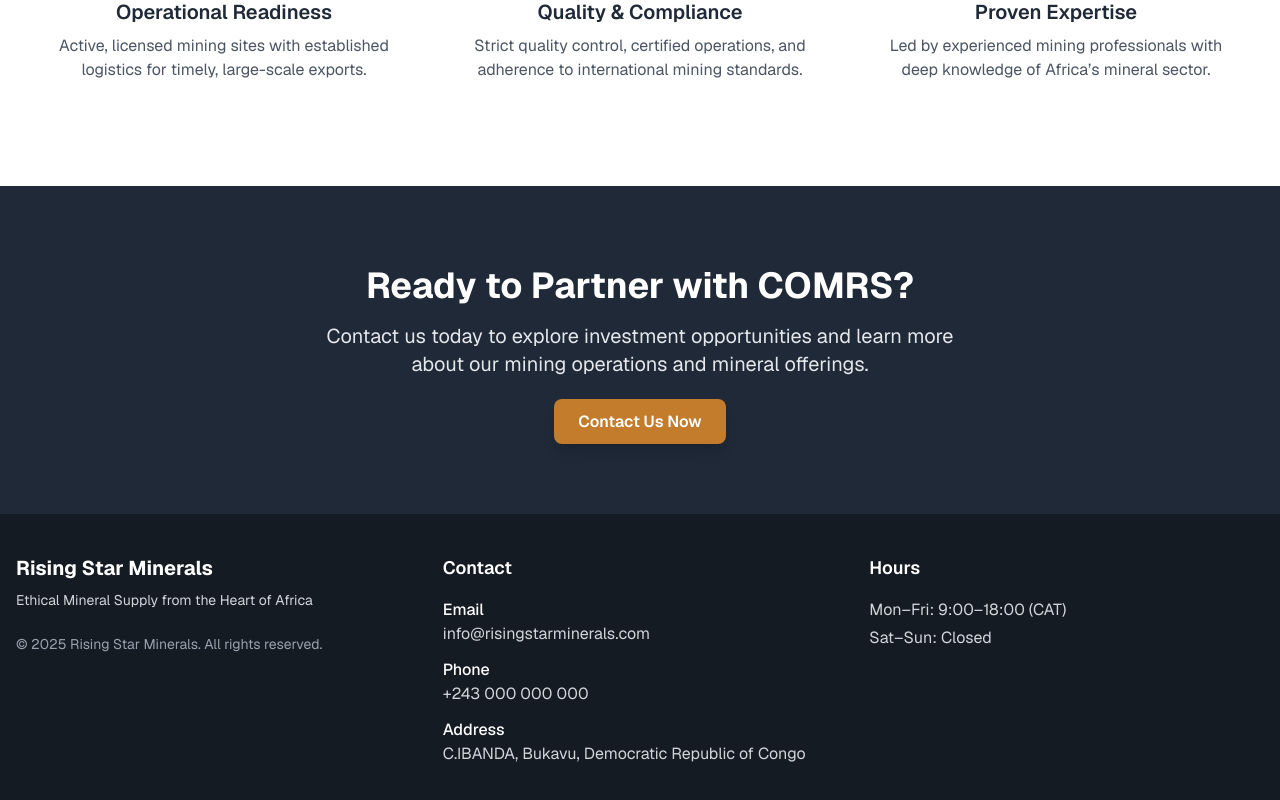
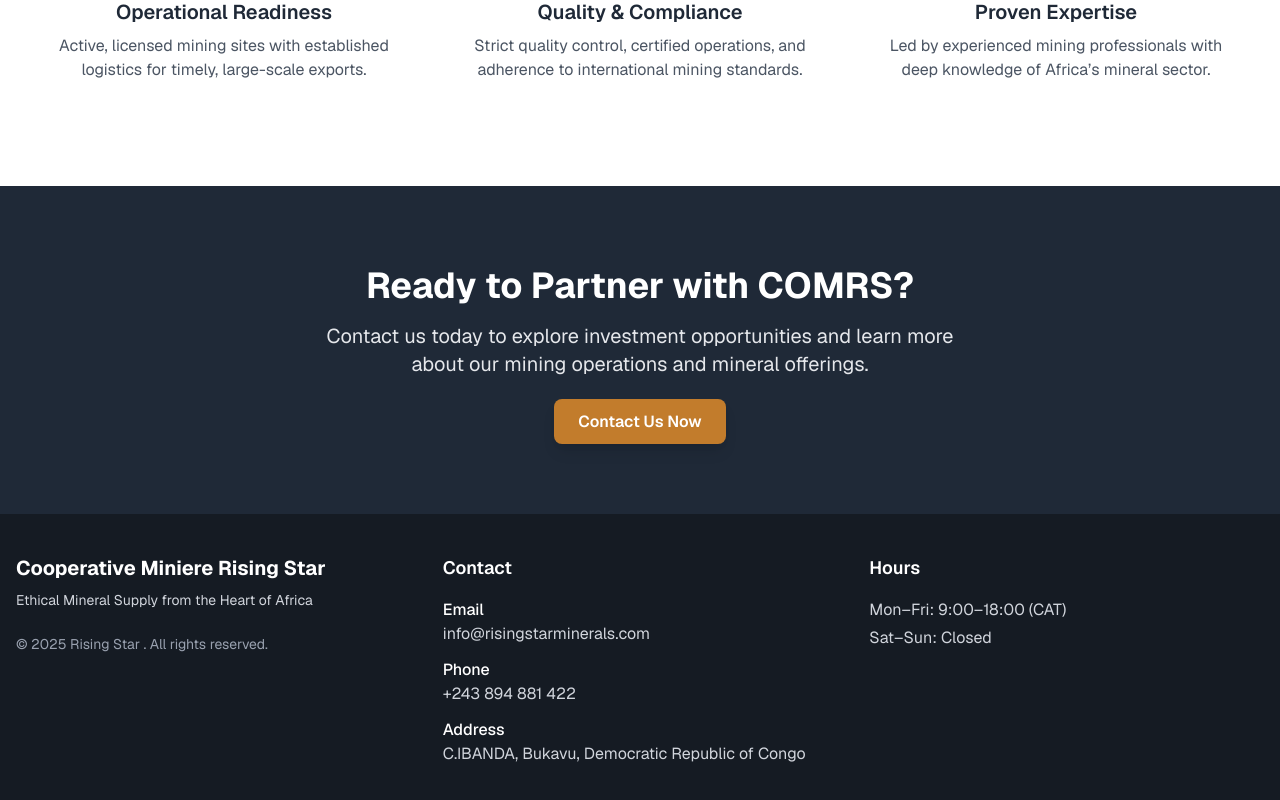
Before and after one commit to Nils-23/CMRS, a Next.js app: page / in a window 1280 px wide. Shown: the part 1162-1962 px from the top of the page. Built offline with nearby package versions, Linux system fonts and the light colour scheme.

Commit message:
Update Footer.tsx

```diff
--- a/src/components/Footer.tsx
+++ b/src/components/Footer.tsx
@@ -6,9 +6,9 @@ export default function Footer() {
       <div className="max-w-screen-xl mx-auto px-4 py-10 grid md:grid-cols-3 gap-8">
         {/* Brand */}
         <div>
-          <div className="text-xl font-bold text-white">Rising Star Minerals</div>
+          <div className="text-xl font-bold text-white">Cooperative Miniere Rising Star</div>
           <div className="text-sm text-gray-300 mt-2">Ethical Mineral Supply from the Heart of Africa</div>
-          <div className="mt-6 text-sm text-gray-400">© {currentYear} Rising Star Minerals. All rights reserved.</div>
+          <div className="mt-6 text-sm text-gray-400">© {currentYear} Rising Star . All rights reserved.</div>
         </div>
 
         {/* Contact */}
@@ -21,7 +21,7 @@ export default function Footer() {
             </li>
             <li>
               <span className="block font-medium text-white">Phone</span>
-              <a href="tel:+243000000000" className="hover:text-white">+243 000 000 000</a>
+              <a href="tel:+243000000000" className="hover:text-white">+243 894 881 422 </a>
             </li>
             <li>
               <span className="block font-medium text-white">Address</span>
```
